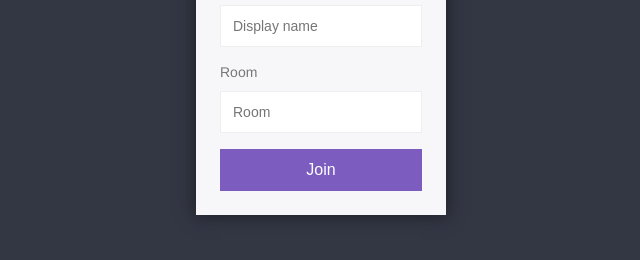
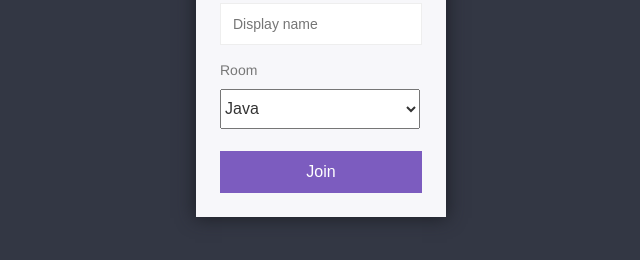
Before and after one commit to stavinsujeet/developer-chatting-app, a website: page public/index.html in a window 1280 px wide. Shown: the part 346-606 px from the top of the page, without its empty margins (319-959 px from the left). Drawn offline with Linux system fonts and the light colour scheme.

Commit message:
fixed bug

```diff
--- a/public/index.html
+++ b/public/index.html
@@ -16,7 +16,16 @@
                 <label>Display name</label>
                 <input type="text" name="username" placeholder="Display name" required>
                 <label>Room</label>
-                <input type="text" name="room" placeholder="Room" required>
+                <select name="room" id="" style="width: 200px ; height:40px ; font-size: 16px; color: rgba(0, 0, 0, 0.8)">
+                    <option value="Java">Java</option>
+                    <option value="JavaScript">JavaScript</option>
+                    <option value="NodeJS">NodeJS</option>
+                    <option value="ReactJS">ReactJS</option>
+                    <option value="React Native">React Native</option>
+                    <option value="Flutter">Flutter</option>
+                    <option value="Android">Android</option>
+                </select>
+                <br><br>
                 <button>Join</button>
             </form>
         </div>
```
